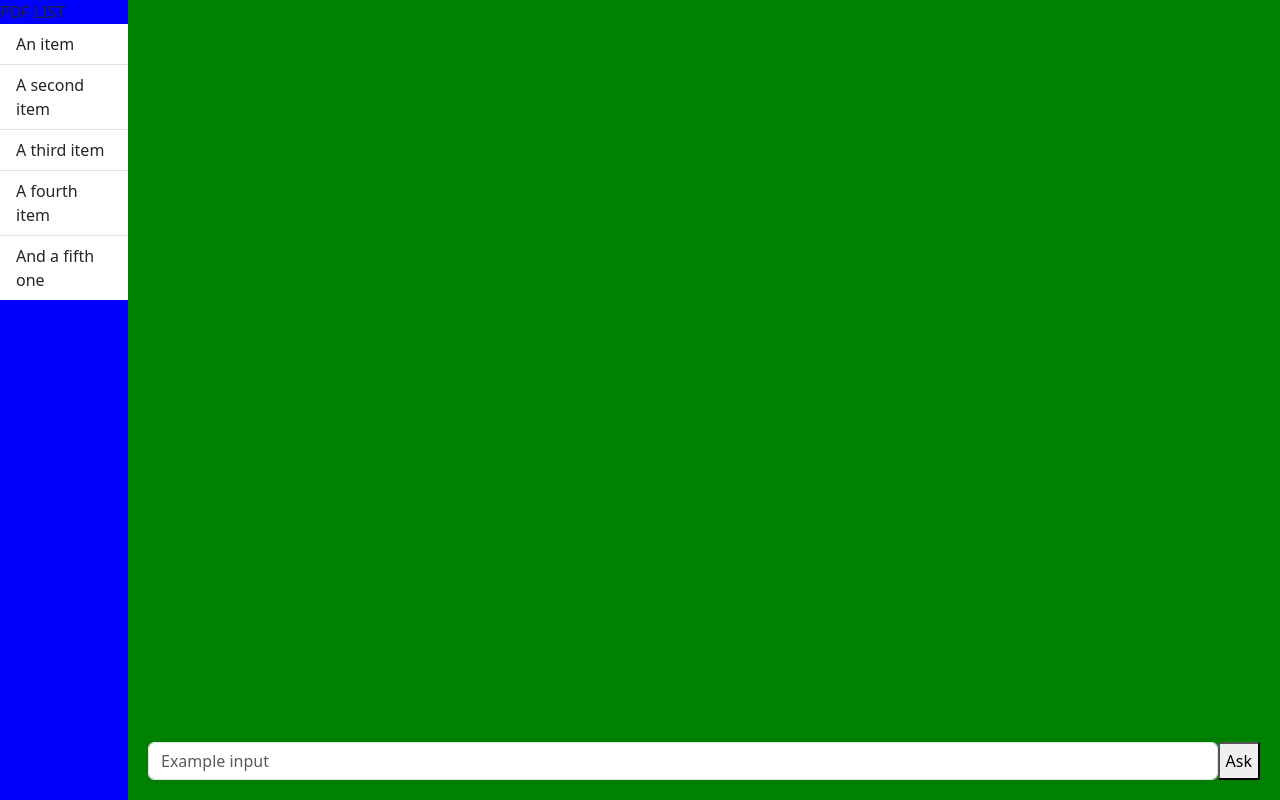
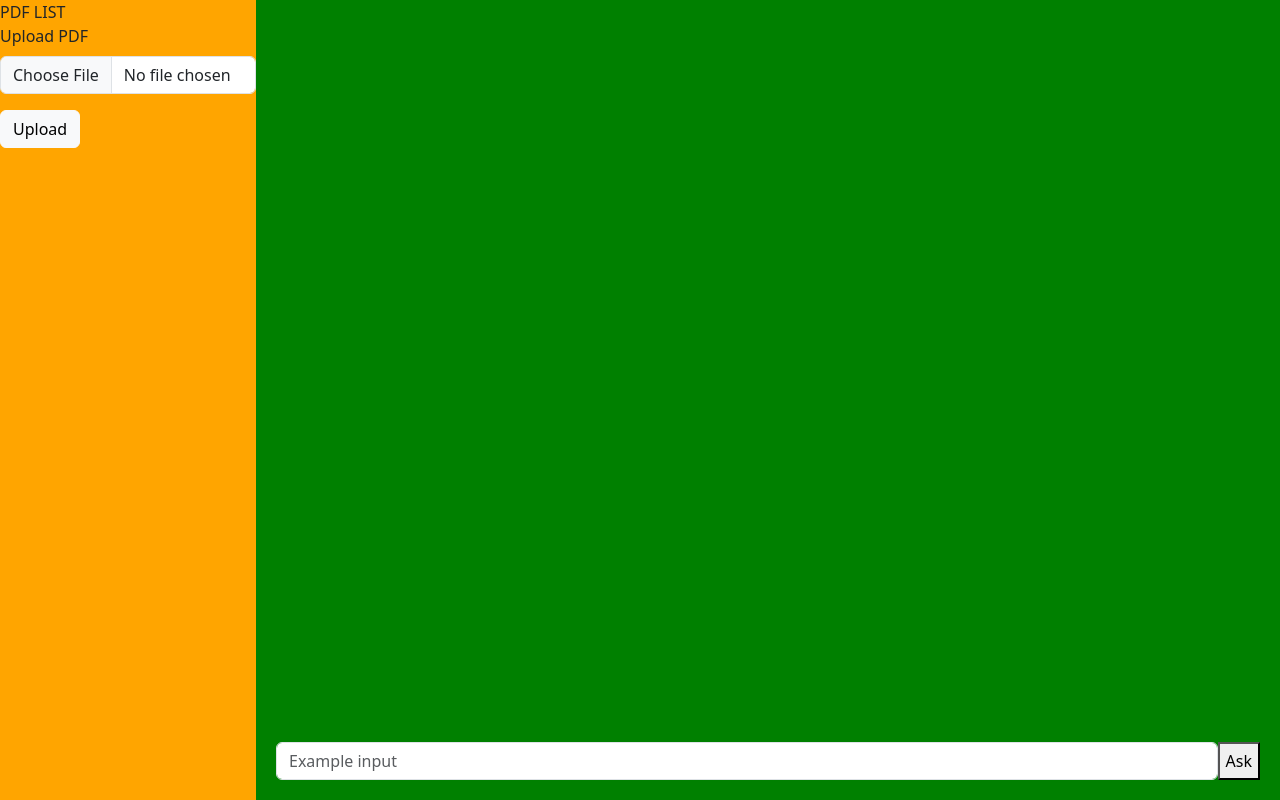
Before and after one commit to BryanTamrin/pdf_gpt, a FastAPI app: template templates/index.html in a window 1280 px wide. Shown: the part 50-850 px from the top of the page. Run offline with FastAPI, Linux system fonts and the light colour scheme; the template is opened without the code that fills it, so the values that code supplies are empty.

Commit message:
Improved PDF list

```diff
--- a/app.py
+++ b/app.py
@@ -1,14 +1,30 @@
 from function import pdf_to_page, page_to_embedding, add_database, process_question
-from fastapi import FastAPI, Request
+from fastapi import FastAPI, Request, UploadFile
 from fastapi.templating import Jinja2Templates
 from fastapi.staticfiles import StaticFiles
+from fastapi.responses import RedirectResponse
+import os
 app = FastAPI()
 app.mount("/static", StaticFiles(directory="static"), name="static")
 templates = Jinja2Templates(directory="templates")
 
 @app.get("/")
 def home(request: Request):
+    pdfs = os.listdir("pdfs")
     return templates.TemplateResponse(
         request,
-        "index.html"
-        )
+        "index.html",
+        {"pdfs": pdfs}
+    )
+@app.post("/upload")
+async def upload_pdf(file: UploadFile):
+    content = await file.read()
+
+    with open (f"pdfs/{file.filename}", "wb") as f:
+        f.write(content)
+    return RedirectResponse(url="/", status_code=303)
+
+@app.post("/delete")
+async def delete_pdf(pdf_name: str):
+    os.remove(f"pdfs/{pdf_name}")
+    return RedirectResponse(url="/", status_code=303)
--- a/static/styles.css
+++ b/static/styles.css
@@ -12,8 +12,8 @@ html, body {
     background-color: red;
 }
 
-.blue {
-    background-color: blue;
+.orange {
+    background-color: orange;
 }
 
 .green {
@@ -21,14 +21,14 @@ html, body {
 }
 
 .col-left {
-    width: 10%;
+    width: 20%;
     height: 100%;
     display: flex;
     flex-direction: column;
 }
 
 .col-right {
-    width: 90%;
+    width: 80%;
     display: flex;
     flex-direction: column;
     justify-content: flex-end;
--- a/templates/index.html
+++ b/templates/index.html
@@ -2,14 +2,25 @@
 
 {% block content %}
 <div class="flex-container red">
-  <div class="col-left blue">
+  <div class="col-left orange">
      PDF LIST
     <ul class="list-group list-group-flush">
-      <li class="list-group-item">An item</li>
-      <li class="list-group-item">A second item</li>
-      <li class="list-group-item">A third item</li>
-      <li class="list-group-item">A fourth item</li>
-      <li class="list-group-item">And a fifth one</li>
+      {% for pdf in pdfs %}
+        <li class="list-group-item">
+          {{ pdf }}
+          <form action="/delete" method="POST">
+            <input type="hidden" name="pdf_name" value="{{ pdf }}">
+            <button class="btn btn-danger btn-sm float-end" onclick="deletePDF('{{ pdf }}')">Delete</button>
+          </form>
+        </li>
+      {% endfor %}
+      <form action="/upload" method="POST" enctype="multipart/form-data">
+      <div class="mb-3">
+        <label for="pdf_file" class="form-label">Upload PDF</label>
+        <input class="form-control" type="file" id="pdf_file" name="file" accept=".pdf">
+      </div>
+      <button type="submit" class="btn btn-light">Upload</button>
+      </form>
     </ul>
   </div>
   <div class="col-right green">
```
Also changed, not shown: pdf.db.
